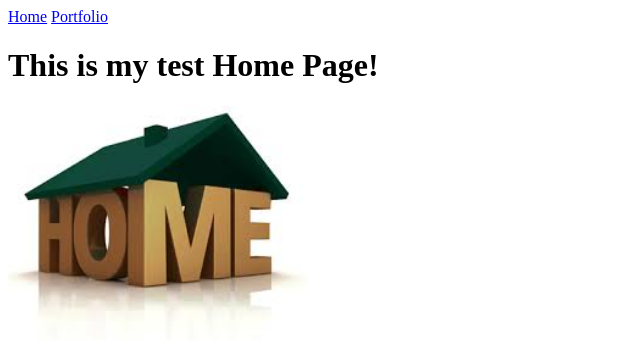
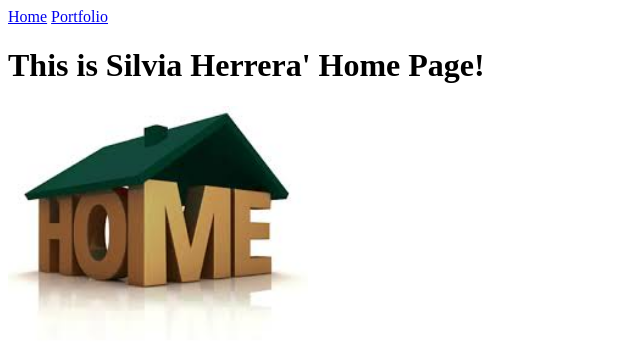
Before and after one commit to sherrera2229/sherrera2229.github.io, a plain HTML site: page my_website/index.html in a window 1280 px wide. Shown: the whole page, without its empty margins (0-640 px from the left). Drawn offline with Linux system fonts and the light colour scheme.

Commit message:
Silvia Herrera

```diff
--- a/my_website/index.html
+++ b/my_website/index.html
@@ -7,7 +7,7 @@
   <body>
     <a href="index.html">Home</a>
     <a href="portfolio.html">Portfolio</a>
-    <h1>This is my test Home Page!</h1>
+    <h1>This is Silvia Herrera' Home Page!</h1>
     <img src="images/home.jpg" height="250">
   </body>
 </html>
```
